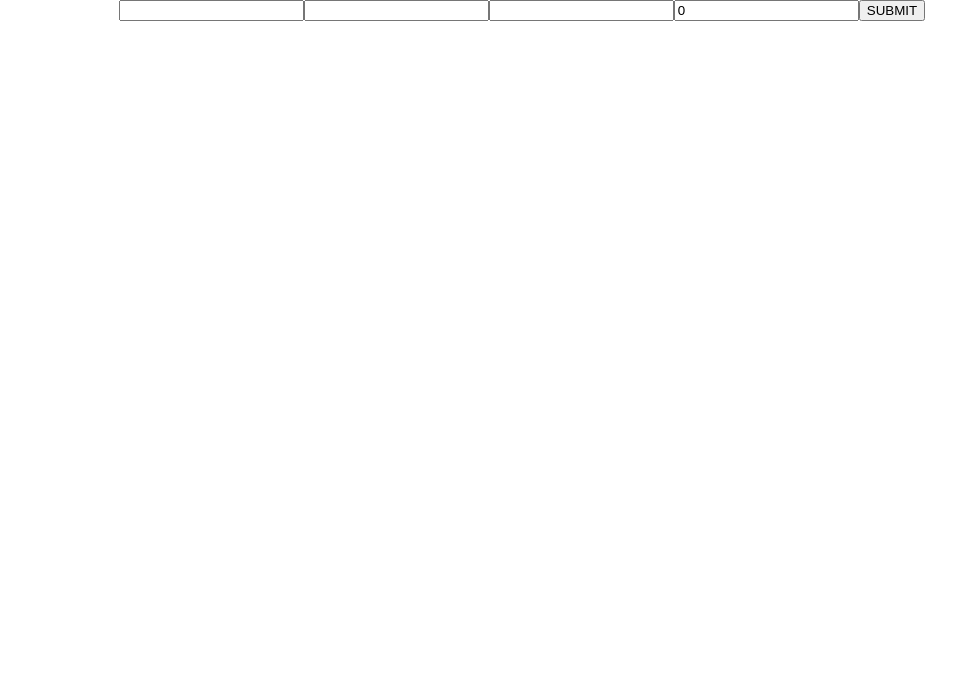
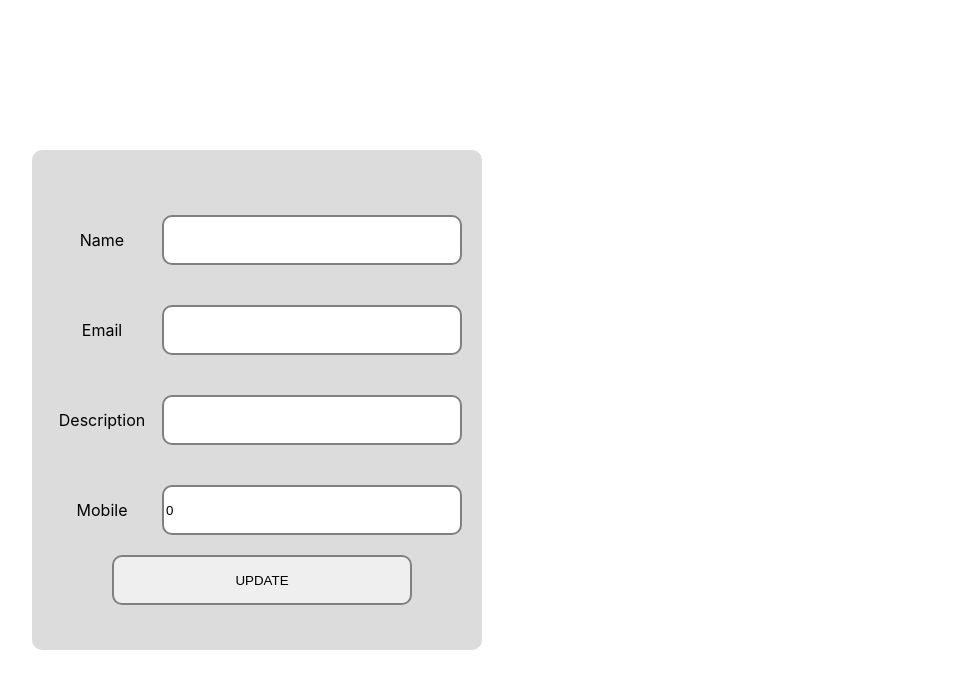
Before and after one commit to RashiKulshhrestha/react-horizontal-scrolling-menu, a React (Create React App) app in the folder client/: page /edit-details/1 in a window 1280 px wide. Shown: the top 688 px of the page, without its empty margins (118-1074 px from the left). Built offline with nearby package versions, Linux system fonts and the light colour scheme; no server answers.

Commit message:
Apply CSS

```diff
--- a/client/src/card/EditCard.js
+++ b/client/src/card/EditCard.js
@@ -1,5 +1,6 @@
 import React,{Component } from "react";
 import axios from "axios";
+import "./card.css";
 
 class EditCard extends Component {
 
@@ -51,26 +52,39 @@ class EditCard extends Component {
       const res = await axios.put(`http://localhost:5000/api/user/${user_id}`, {
         userName, email, desc, phone
       });
-      console.log(res.data);
+
 
       this.setState({
         items: res.data,
       });
+      alert ("Updated Successfully")
     } catch (err) {
-      console.error(err.message);
+      alert(err.message);
     }
   }
   render(){
     console.log(this.state.user_id);
     return(
       <div>
+        <form className="edit-card-wrapper" onSubmit={this.handleSubmit}>
+          <div>
+            <label>Name</label>
+            <input value={this.state.userName} name="userName"onChange={this.handleChange}/>
+          </div>
+          <div>
+            <label>Email</label>
+            <input value={this.state.email} name="email"onChange={this.handleChange}/>
+          </div>
+          <div>
+            <label>Description</label>
+            <input value={this.state.desc} name="desc"onChange={this.handleChange}/>
+          </div>
+          <div>
+            <label>Mobile</label>
+            <input value={this.state.phone} name="phone"onChange={this.handleChange}/>
+          </div>
 
-        <form onSubmit={this.handleSubmit}>
-          <input value={this.state.userName} name="userName"onChange={this.handleChange}/>
-          <input value={this.state.email} name="email"onChange={this.handleChange}/>
-          <input value={this.state.desc} name="desc"onChange={this.handleChange}/>
-          <input value={this.state.phone} name="phone"onChange={this.handleChange}/>
-          <input type="submit" value="SUBMIT"/>
+          <input type="submit" value="UPDATE"/>
         </form>
 
       </div>
--- a/client/src/card/card.css
+++ b/client/src/card/card.css
@@ -5,6 +5,26 @@
     margin: 100px;
     border-radius: 20px;
     box-shadow: 5px 5px 10px gray;
-    text-align: center;
     padding: 30px;
 }
+.edit-card-wrapper{
+    width: 450px;
+    height: 500px;
+    background-color: gainsboro ;
+    margin: 150px;
+    border-radius: 10px;
+}
+.edit-card-wrapper div{
+    display: grid;
+    grid-template-columns: 1fr 3fr;
+    justify-content: flex-start;
+    align-items: center;
+    margin: 20px;
+}
+.edit-card-wrapper input{
+    width : 300px;
+    height: 50px;
+    border-radius: 10px;
+    border: 2px solid gray;
+    margin-left: 10px;
+}
--- a/client/src/dashboard/Dashboard.js
+++ b/client/src/dashboard/Dashboard.js
@@ -14,8 +14,6 @@ import "./dashboard.css";
 
   const ArrowLeft = Arrow({ text: '<', className: 'arrow-prev' });
   const ArrowRight = Arrow({ text: '>', className: 'arrow-next' });
-
-  const selected = 'Jeff Bezos';
 
   class Dashboard extends Component {
     constructor(props) {
@@ -39,13 +37,6 @@ import "./dashboard.css";
         }
       };
 
-      state = {
-        selected
-      };
-
-      onSelect = key => {
-        this.setState({ selected: key });
-      }
     render() {
       // Create menu from items
 
@@ -69,8 +60,7 @@ import "./dashboard.css";
                  )}
             arrowLeft={ArrowLeft}
             arrowRight={ArrowRight}
-            selected={selected}
-            onSelect={this.onSelect}
+
           />
         </div>
       );
```
Also changed, not shown: 1 other file (tests, documents, lock files or other folders).
